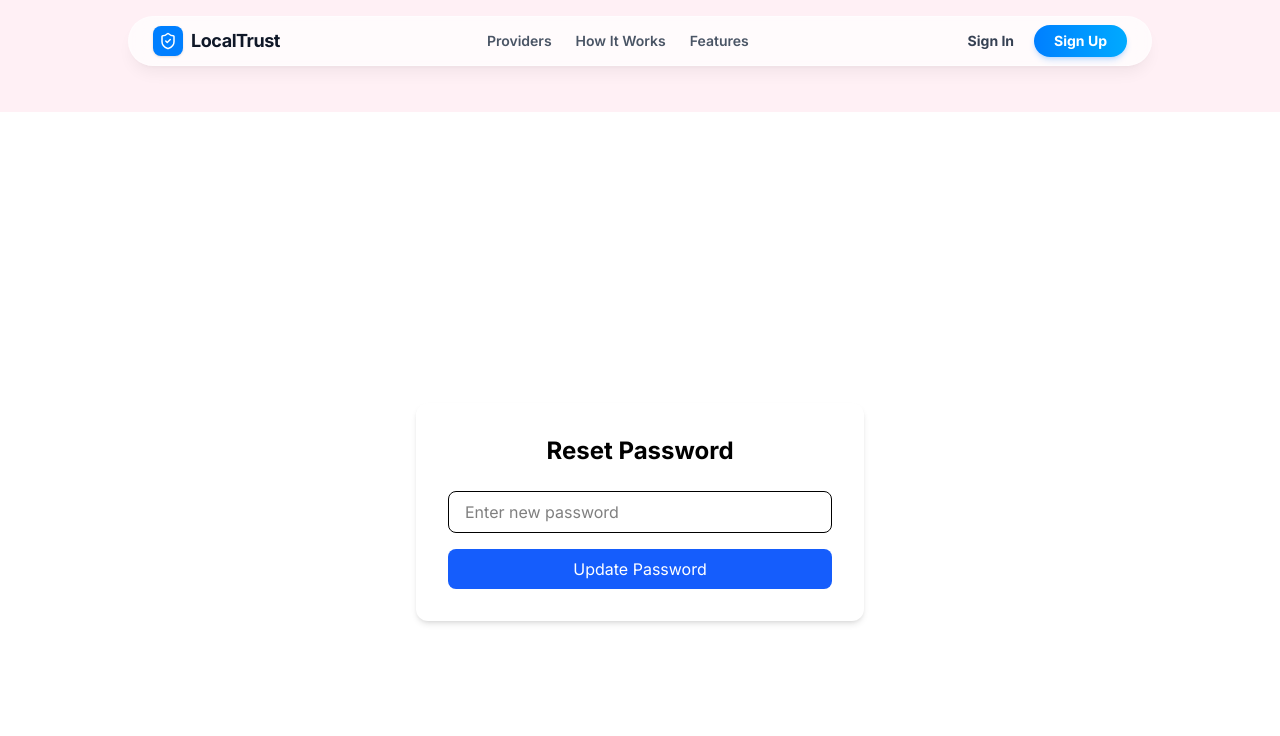
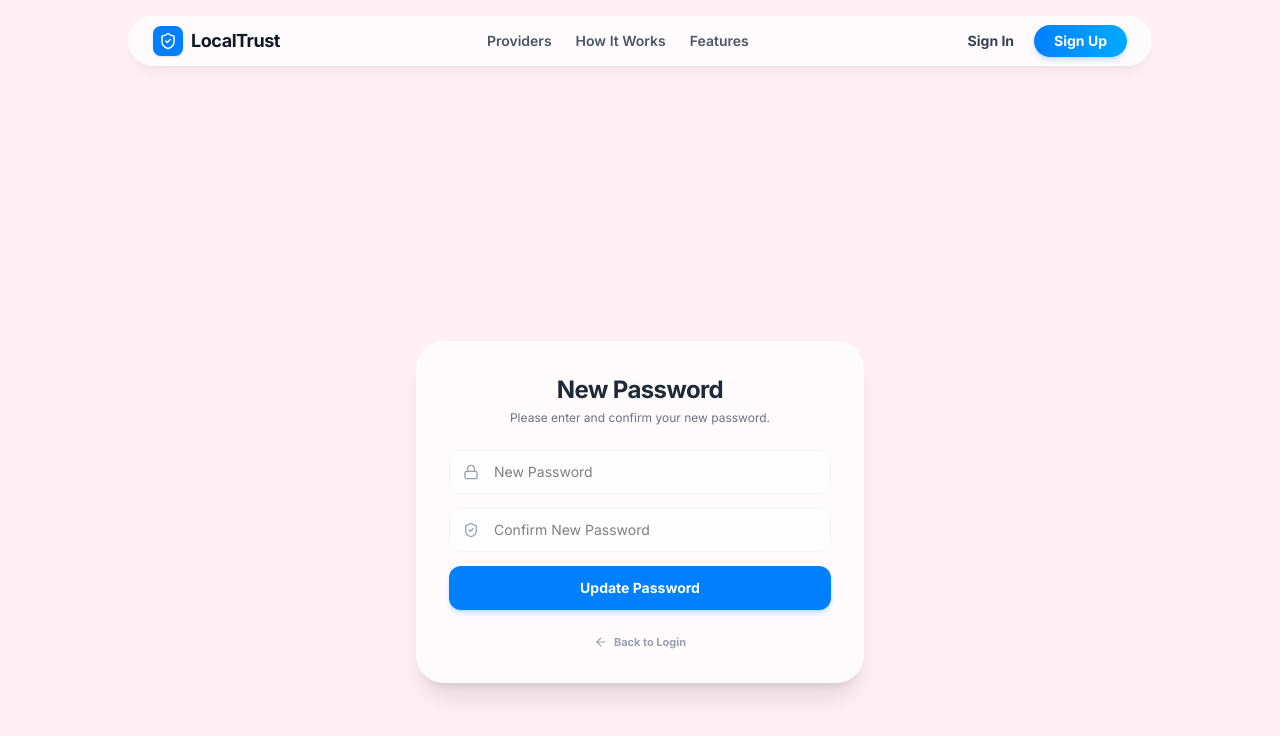
Before and after one commit to HarshitRaj2712/Smart-Local-Service, a React (Vite) app in the folder Frontend/: page /reset-password/1 in a window 1280 px wide. Shown: the top 736 px of the page. Built offline with nearby package versions, Linux system fonts and the light colour scheme; no server answers.

Commit message:
forgetpass UI updated

```diff
--- a/Frontend/src/pages/ForgotPassword.jsx
+++ b/Frontend/src/pages/ForgotPassword.jsx
@@ -1,12 +1,14 @@
 import { useState } from "react";
 import API from "../api/axios";
+import { useNavigate } from "react-router-dom";
+import { Mail, ArrowLeft, KeyRound } from "lucide-react";
 
 const ForgotPassword = () => {
   const [email, setEmail] = useState("");
+  const navigate = useNavigate();
 
   const handleSubmit = async (e) => {
     e.preventDefault();
-
     try {
       await API.post("/auth/forgot-password", { email });
       alert("Reset link sent to email (valid for 2 minutes)");
@@ -16,30 +18,64 @@ const ForgotPassword = () => {
   };
 
   return (
-    <div className="min-h-screen flex items-center justify-center">
-      <form
-        onSubmit={handleSubmit}
-        className="bg-white p-8 rounded-xl shadow-md w-full max-w-md"
-      >
-        <h2 className="text-2xl font-bold mb-6 text-center">
-          Forgot Password
-        </h2>
+    <div className="min-h-screen flex items-center justify-center bg-[#FFF0F5] px-4">
+      <div className="relative bg-white/75 backdrop-blur-xl border border-white/50 p-6 md:p-8 rounded-[28px] shadow-xl w-full max-w-md animate-in fade-in zoom-in duration-300">
 
+        <div className="flex justify-center mb-4">
+          <div className="bg-[#007FFF]/10 p-3 rounded-full">
+            <KeyRound className="text-[#007FFF]" size={32} />
+          </div>
+        </div>
+
+        <div className="text-center mb-6">
+          <h2 className="text-2xl font-bold text-gray-800 tracking-tight">Forgot Password?</h2>
+          <p className="text-gray-500 text-xs mt-1">No worries, we'll send you reset instructions.</p>
+        </div>
+
+        <form onSubmit={handleSubmit} className="space-y-4">
+          <div className="relative">
+            <Mail className="absolute left-3.5 top-1/2 -translate-y-1/2 text-gray-400" size={16} />
             <input
               type="email"
               placeholder="Enter your email"
               value={email}
               onChange={(e) => setEmail(e.target.value)}
-          className="w-full border px-4 py-2 rounded-lg mb-4"
+              className="compact-input"
+              required
             />
+          </div>
 
           <button
             type="submit"
-          className="w-full bg-blue-600 text-white py-2 rounded-lg"
+            className="w-full bg-[#007FFF] hover:bg-[#0066CC] text-white py-3 rounded-xl font-bold text-sm shadow-md shadow-[#007FFF]/20 transition-all active:scale-[0.98]"
           >
             Send Reset Link
           </button>
         </form>
+
+        <button
+          onClick={() => navigate("/login")}
+          className="flex items-center justify-center gap-1.5 w-full text-[11px] font-bold text-gray-400 hover:text-gray-700 transition-colors pt-6"
+        >
+          <ArrowLeft size={14} /> Back to Login
+        </button>
+      </div>
+
+      <style>{`
+        .compact-input {
+          width: 100%;
+          padding: 0.65rem 1rem 0.65rem 2.75rem;
+          border-radius: 0.75rem;
+          background-color: rgba(255, 255, 255, 0.6);
+          border: 1px solid #f3f4f6;
+          font-size: 0.875rem;
+          outline: none;
+        }
+        .compact-input:focus {
+          border-color: #007FFF;
+          box-shadow: 0 0 0 3px rgba(0, 127, 255, 0.1);
+        }
+      `}</style>
     </div>
   );
 };
--- a/Frontend/src/pages/ResetPassword.jsx
+++ b/Frontend/src/pages/ResetPassword.jsx
@@ -1,53 +1,112 @@
 import { useState } from "react";
 import { useParams, useNavigate } from "react-router-dom";
 import API from "../api/axios";
+import { Lock, ShieldCheck, ArrowLeft } from "lucide-react";
 
 const ResetPassword = () => {
   const { token } = useParams();
   const navigate = useNavigate();
 
-  const [password, setPassword] = useState("");
+  const [formData, setFormData] = useState({
+    password: "",
+    confirmPassword: "",
+  });
+
+  const handleChange = (e) => {
+    setFormData({ ...formData, [e.target.name]: e.target.value });
+  };
 
   const handleSubmit = async (e) => {
     e.preventDefault();
 
+    // Logic to check if passwords match
+    if (formData.password !== formData.confirmPassword) {
+      return alert("Passwords do not match!");
+    }
+
     try {
       await API.post(`/auth/reset-password/${token}`, {
-        password,
+        password: formData.password,
       });
 
-      alert("Password updated successfully");
+      alert("Password updated successfully 🎉");
       navigate("/login");
     } catch (error) {
-      alert(error.response?.data?.message || "Error");
+      alert(error.response?.data?.message || "Error updating password");
     }
   };
 
   return (
-    <div className="min-h-screen flex items-center justify-center">
-      <form
-        onSubmit={handleSubmit}
-        className="bg-white p-8 rounded-xl shadow-md w-full max-w-md"
-      >
-        <h2 className="text-2xl font-bold mb-6 text-center">
-          Reset Password
-        </h2>
+    <div className="min-h-screen flex items-center justify-center bg-[#FFF0F5] px-4">
+      <div className="relative bg-white/75 backdrop-blur-xl border border-white/50 p-6 md:p-8 rounded-[28px] shadow-xl w-full max-w-md animate-in fade-in zoom-in duration-300">
 
+        <div className="text-center mb-6">
+          <h2 className="text-2xl font-bold text-gray-800 tracking-tight">New Password</h2>
+          <p className="text-gray-500 text-xs mt-1">Please enter and confirm your new password.</p>
+        </div>
+
+        <form onSubmit={handleSubmit} className="space-y-3.5">
+          {/* New Password Input */}
+          <div className="relative">
+            <Lock className="absolute left-3.5 top-1/2 -translate-y-1/2 text-gray-400" size={16} />
             <input
               type="password"
-          placeholder="Enter new password"
-          value={password}
-          onChange={(e) => setPassword(e.target.value)}
-          className="w-full border px-4 py-2 rounded-lg mb-4"
+              name="password"
+              placeholder="New Password"
+              value={formData.password}
+              onChange={handleChange}
+              className="compact-input"
+              required
             />
+          </div>
+
+          {/* Confirm Password Input */}
+          <div className="relative">
+            <ShieldCheck className="absolute left-3.5 top-1/2 -translate-y-1/2 text-gray-400" size={16} />
+            <input
+              type="password"
+              name="confirmPassword"
+              placeholder="Confirm New Password"
+              value={formData.confirmPassword}
+              onChange={handleChange}
+              className="compact-input"
+              required
+            />
+          </div>
 
           <button
             type="submit"
-          className="w-full bg-blue-600 text-white py-2 rounded-lg"
+            className="w-full bg-[#007FFF] hover:bg-[#0066CC] text-white py-3 rounded-xl font-bold text-sm shadow-md shadow-[#007FFF]/20 transition-all active:scale-[0.98]"
           >
             Update Password
           </button>
         </form>
+
+        <button
+          onClick={() => navigate("/login")}
+          className="flex items-center justify-center gap-1.5 w-full text-[11px] font-bold text-gray-400 hover:text-gray-700 transition-colors pt-6"
+        >
+          <ArrowLeft size={14} /> Back to Login
+        </button>
+      </div>
+
+      <style>{`
+        .compact-input {
+          width: 100%;
+          padding: 0.65rem 1rem 0.65rem 2.75rem;
+          border-radius: 0.75rem;
+          background-color: rgba(255, 255, 255, 0.6);
+          border: 1px solid #f3f4f6;
+          font-size: 0.875rem;
+          outline: none;
+          transition: all 0.2s;
+        }
+        .compact-input:focus {
+          border-color: #007FFF;
+          box-shadow: 0 0 0 3px rgba(0, 127, 255, 0.1);
+          background-color: white;
+        }
+      `}</style>
     </div>
   );
 };
```
Lines whose indentation alone changed are shown as unchanged.
